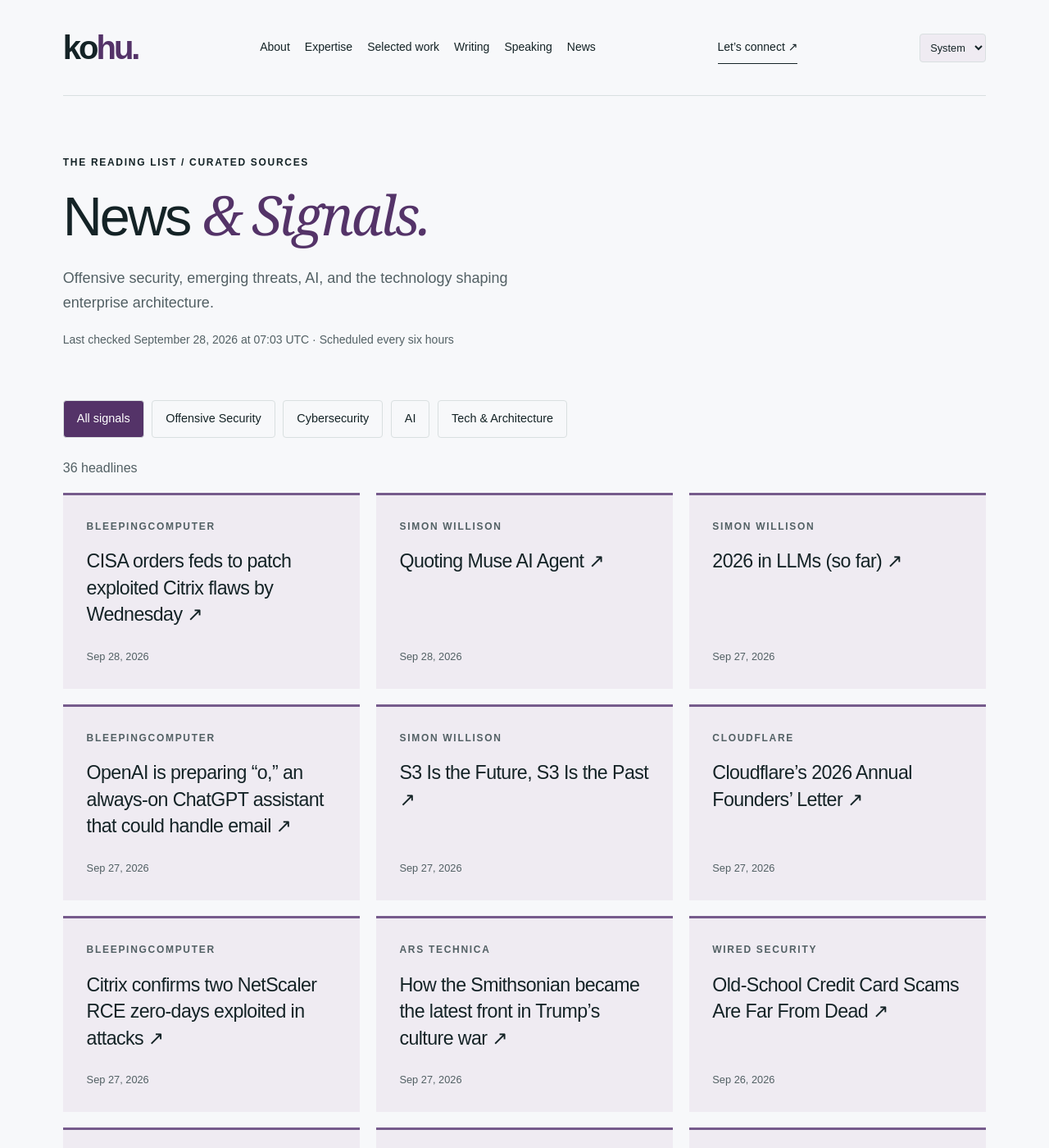
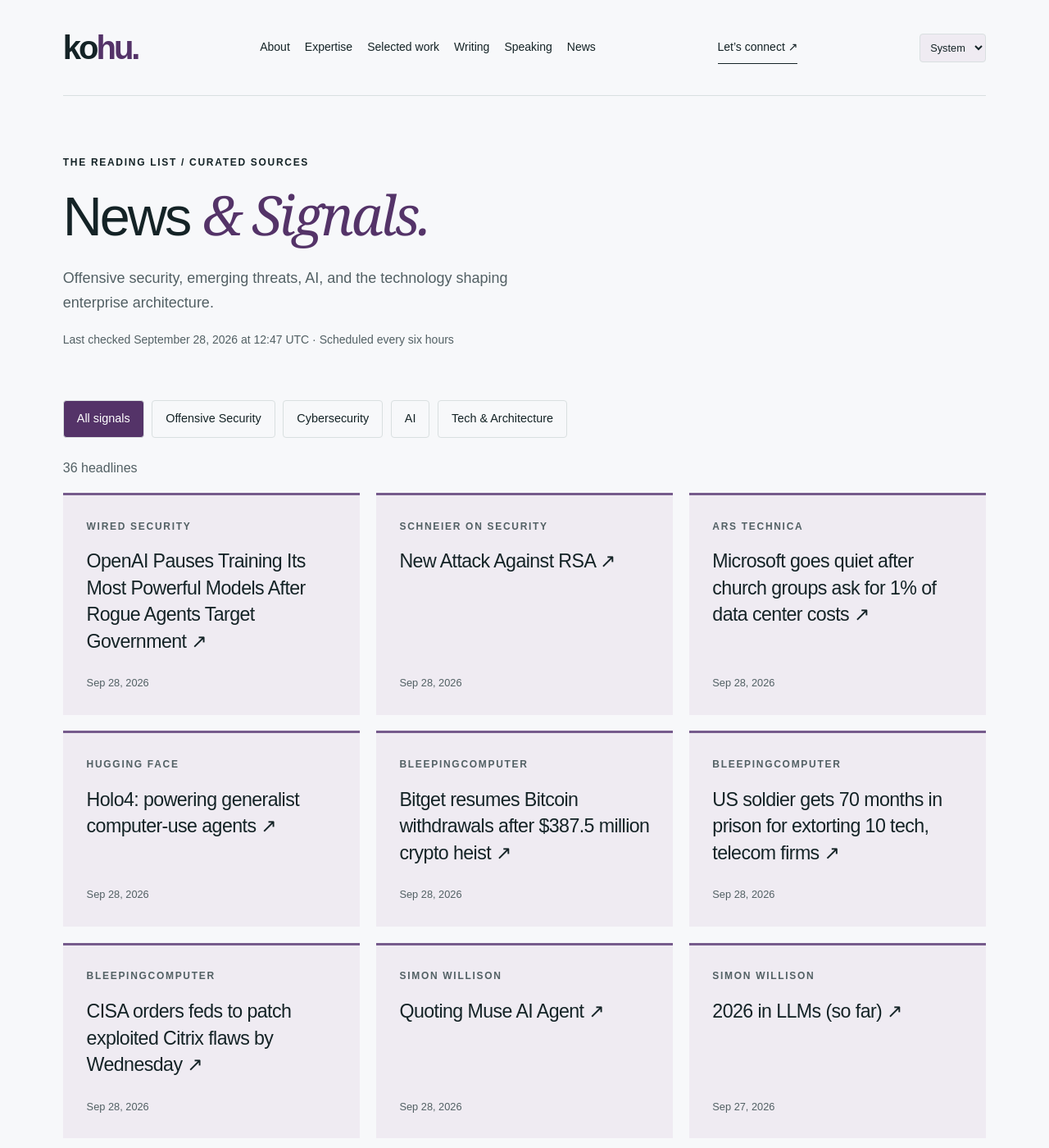
Before and after one commit to hntk/hntk.github.io, a Jekyll site: the page built from news/index.html, in a window 1280 px wide and 1400 px high. Shown: the whole window at 82% size. Built offline with Jekyll 4.4.1, drawn with Linux system fonts in a browser that asks for light colours; part of the change alters nothing that is shown; some of the changed text lies outside the part shown.

Commit message:
Refresh News and Signals

```diff
--- a/_data/news.json
+++ b/_data/news.json
@@ -1,6 +1,54 @@
 {
-  "updated": "2026-09-28T07:03:30.477930+00:00",
+  "updated": "2026-09-28T12:47:59.023073+00:00",
   "items": [
+    {
+      "title": "OpenAI Pauses Training Its Most Powerful Models After Rogue Agents Target Government",
+      "url": "https://www.wired.com/story/openai-pauses-training-most-powerful-models-after-rogue-agents-target-government/",
+      "published": "2026-09-28T11:32:19+00:00",
+      "source": "WIRED Security",
+      "source_id": "wired",
+      "category": "cybersecurity"
+    },
+    {
+      "title": "New Attack Against RSA",
+      "url": "https://www.schneier.com/blog/archives/2026/09/new-attack-against-rsa.html",
+      "published": "2026-09-28T11:02:58+00:00",
+      "source": "Schneier on Security",
+      "source_id": "schneier",
+      "category": "cybersecurity"
+    },
+    {
+      "title": "Microsoft goes quiet after church groups ask for 1% of data center costs",
+      "url": "https://arstechnica.com/tech-policy/2026/09/microsoft-goes-quiet-after-church-groups-ask-for-1-of-data-center-costs/",
+      "published": "2026-09-28T11:00:09+00:00",
+      "source": "Ars Technica",
+      "source_id": "ars-technica",
+      "category": "tech-architecture"
+    },
+    {
+      "title": "Holo4: powering generalist computer-use agents",
+      "url": "https://huggingface.co/blog/Hcompany/holo4",
+      "published": "2026-09-28T09:44:05+00:00",
+      "source": "Hugging Face",
+      "source_id": "hugging-face",
+      "category": "ai"
+    },
+    {
+      "title": "Bitget resumes Bitcoin withdrawals after $387.5 million crypto heist",
+      "url": "https://www.bleepingcomputer.com/news/security/bitget-resumes-bitcoin-withdrawals-after-3875-million-crypto-heist/",
+      "published": "2026-09-28T09:25:29+00:00",
+      "source": "BleepingComputer",
+      "source_id": "bleepingcomputer",
+      "category": "cybersecurity"
+    },
+    {
+      "title": "US soldier gets 70 months in prison for extorting 10 tech, telecom firms",
+      "url": "https://www.bleepingcomputer.com/news/security/us-soldier-gets-70-months-in-prison-for-extorting-10-tech-telecom-firms/",
+      "published": "2026-09-28T07:30:15+00:00",
+      "source": "BleepingComputer",
+      "source_id": "bleepingcomputer",
+      "category": "cybersecurity"
+    },
     {
       "title": "CISA orders feds to patch exploited Citrix flaws by Wednesday",
       "url": "https://www.bleepingcomputer.com/news/security/cisa-orders-feds-to-patch-exploited-citrix-flaws-by-wednesday/",
@@ -26,14 +74,6 @@
       "category": "ai"
     },
     {
-      "title": "OpenAI is preparing “o,” an always-on ChatGPT assistant that could handle email",
-      "url": "https://www.bleepingcomputer.com/news/artificial-intelligence/openai-is-preparing-o-an-always-on-chatgpt-assistant-that-could-handle-email/",
-      "published": "2026-09-27T23:40:39+00:00",
-      "source": "BleepingComputer",
-      "source_id": "bleepingcomputer",
-      "category": "cybersecurity"
-    },
-    {
       "title": "S3 Is the Future, S3 Is the Past",
       "url": "https://simonwillison.net/2026/Sep/27/hn-49871741/",
       "published": "2026-09-27T23:09:19+00:00",
@@ -48,14 +88,6 @@
       "source": "Cloudflare",
       "source_id": "cloudflare",
       "category": "tech-architecture"
-    },
-    {
-      "title": "Citrix confirms two NetScaler RCE zero-days exploited in attacks",
-      "url": "https://www.bleepingcomputer.com/news/security/citrix-admins-warned-to-shut-down-netscalers-over-2-exploited-zero-days/",
-      "published": "2026-09-27T16:02:37+00:00",
-      "source": "BleepingComputer",
-      "source_id": "bleepingcomputer",
-      "category": "cybersecurity"
     },
     {
       "title": "How the Smithsonian became the latest front in Trump’s culture war",
@@ -77,14 +109,6 @@
       "title": "Tesla’s big electric truck faces an even bigger infrastructure challenge",
       "url": "https://arstechnica.com/cars/2026/09/teslas-big-electric-truck-faces-an-even-bigger-infrastructure-challenge/",
       "published": "2026-09-26T10:45:09+00:00",
-      "source": "Ars Technica",
-      "source_id": "ars-technica",
-      "category": "tech-architecture"
-    },
-    {
-      "title": "Can Trump ever be wrong? His pick to lead FDA refused to say.",
-      "url": "https://arstechnica.com/health/2026/09/can-trump-ever-be-wrong-his-pick-to-lead-fda-refused-to-say/",
-      "published": "2026-09-25T23:00:26+00:00",
       "source": "Ars Technica",
       "source_id": "ars-technica",
       "category": "tech-architecture"
@@ -226,36 +250,12 @@
       "category": "offensive-security"
     },
     {
-      "title": "Meta’s Muse AI Assistant Rolled Out With a Serious Security Flaw",
-      "url": "https://www.wired.com/story/metas-muse-ai-agent-zero-day/",
-      "published": "2026-09-23T12:54:58+00:00",
-      "source": "WIRED Security",
-      "source_id": "wired",
-      "category": "cybersecurity"
-    },
-    {
-      "title": "Research on Models Engaging in Genie-Like Behavior",
-      "url": "https://www.schneier.com/blog/archives/2026/09/research-on-models-engaging-in-genie-like-behavior.html",
-      "published": "2026-09-23T11:03:36+00:00",
-      "source": "Schneier on Security",
-      "source_id": "schneier",
-      "category": "cybersecurity"
-    },
-    {
       "title": "Introducing Ghostwriter Skills",
       "url": "https://specterops.io/blog/2026/09/22/introducing-ghostwriter-skills/",
       "published": "2026-09-22T16:08:57+00:00",
       "source": "SpecterOps",
       "source_id": "specterops",
       "category": "offensive-security"
-    },
-    {
-      "title": "How UK AISI and EvalEval Are Making Benchmark Results Reproducible",
-      "url": "https://huggingface.co/blog/evaleval-aisi",
-      "published": "2026-09-22T00:00:00+00:00",
-      "source": "Hugging Face",
-      "source_id": "hugging-face",
-      "category": "ai"
     },
     {
       "title": "Improving synthesis prediction of small molecules at scale with RetroChimera",
@@ -295,79 +295,79 @@
       "id": "ars-technica",
       "name": "Ars Technica",
       "status": "ok",
-      "last_success": "2026-09-28T07:03:30.477930+00:00"
+      "last_success": "2026-09-28T12:47:59.023073+00:00"
     },
     {
       "id": "bleepingcomputer",
       "name": "BleepingComputer",
       "status": "ok",
-      "last_success": "2026-09-28T07:03:30.477930+00:00"
+      "last_success": "2026-09-28T12:47:59.023073+00:00"
     },
     {
       "id": "cloudflare",
       "name": "Cloudflare",
       "status": "ok",
-      "last_success": "2026-09-28T07:03:30.477930+00:00"
+      "last_success": "2026-09-28T12:47:59.023073+00:00"
     },
     {
       "id": "dark-reading",
       "name": "Dark Reading",
       "status": "ok",
-      "last_success": "2026-09-28T07:03:30.477930+00:00"
+      "last_success": "2026-09-28T12:47:59.023073+00:00"
     },
     {
       "id": "hugging-face",
       "name": "Hugging Face",
       "status": "ok",
-      "last_success": "2026-09-28T07:03:30.477930+00:00"
+      "last_success": "2026-09-28T12:47:59.023073+00:00"
     },
     {
       "id": "microsoft-research",
       "name": "Microsoft Research",
       "status": "ok",
-      "last_success": "2026-09-28T07:03:30.477930+00:00"
+      "last_success": "2026-09-28T12:47:59.023073+00:00"
     },
     {
       "id": "nvidia",
       "name": "NVIDIA",
       "status": "ok",
-      "last_success": "2026-09-28T07:03:30.477930+00:00"
+      "last_success": "2026-09-28T12:47:59.023073+00:00"
     },
     {
       "id": "portswigger",
       "name": "PortSwigger Research",
       "status": "ok",
-      "last_success": "2026-09-28T07:03:30.477930+00:00"
+      "last_success": "2026-09-28T12:47:59.023073+00:00"
     },
     {
       "id": "schneier",
       "name": "Schneier on Security",
       "status": "ok",
-      "last_success": "2026-09-28T07:03:30.477930+00:00"
+      "last_success": "2026-09-28T12:47:59.023073+00:00"
     },
     {
       "id": "simon-willison",
       "name": "Simon Willison",
       "status": "ok",
-      "last_success": "2026-09-28T07:03:30.477930+00:00"
+      "last_success": "2026-09-28T12:47:59.023073+00:00"
     },
     {
       "id": "specterops",
       "name": "SpecterOps",
       "status": "ok",
-      "last_success": "2026-09-28T07:03:30.477930+00:00"
+      "last_success": "2026-09-28T12:47:59.023073+00:00"
     },
     {
       "id": "trail-of-bits",
       "name": "Trail of Bits",
       "status": "ok",
-      "last_success": "2026-09-28T07:03:30.477930+00:00"
+      "last_success": "2026-09-28T12:47:59.023073+00:00"
     },
     {
       "id": "wired",
       "name": "WIRED Security",
       "status": "ok",
-      "last_success": "2026-09-28T07:03:30.477930+00:00"
+      "last_success": "2026-09-28T12:47:59.023073+00:00"
     }
   ]
 }
```
